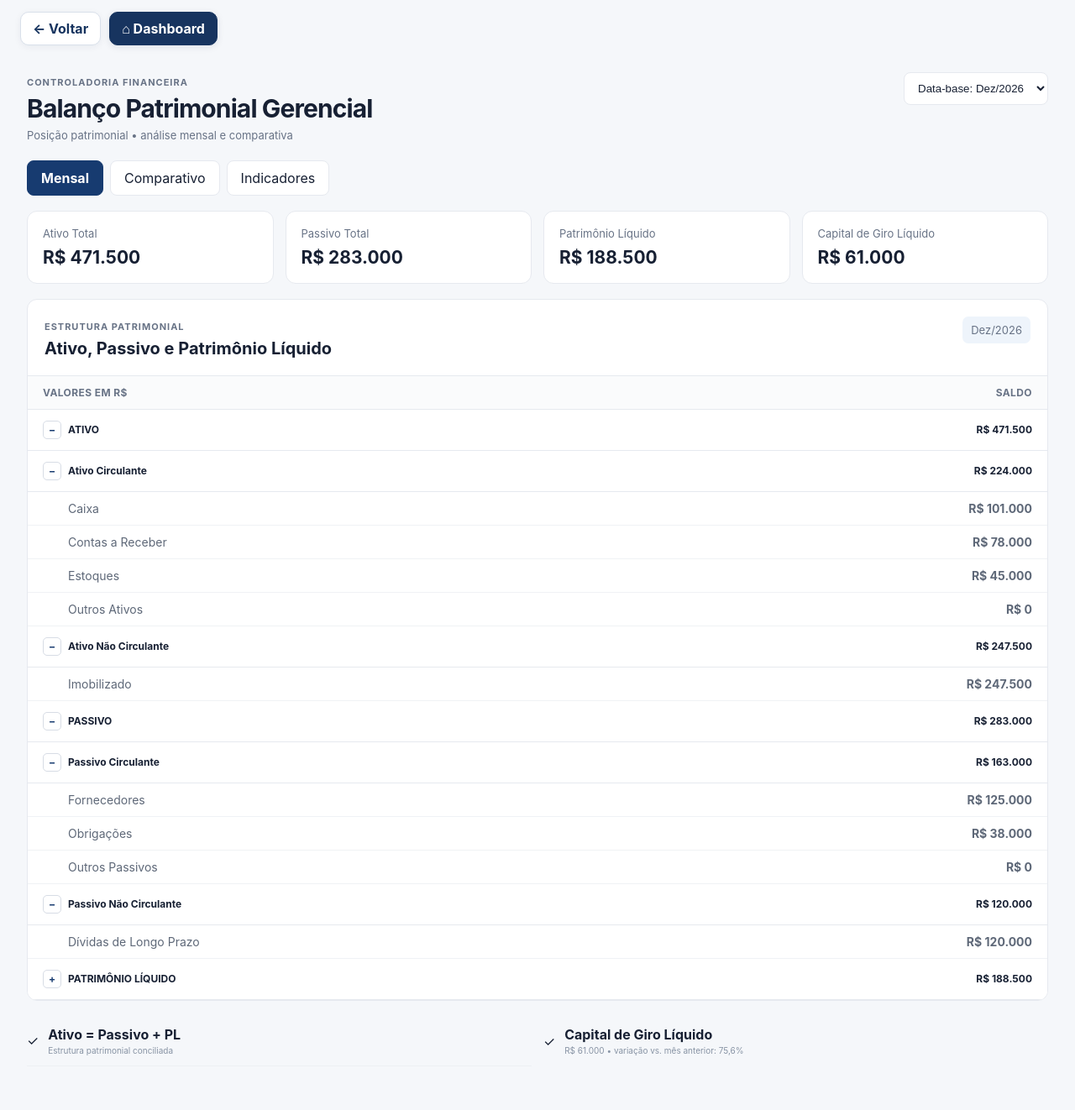
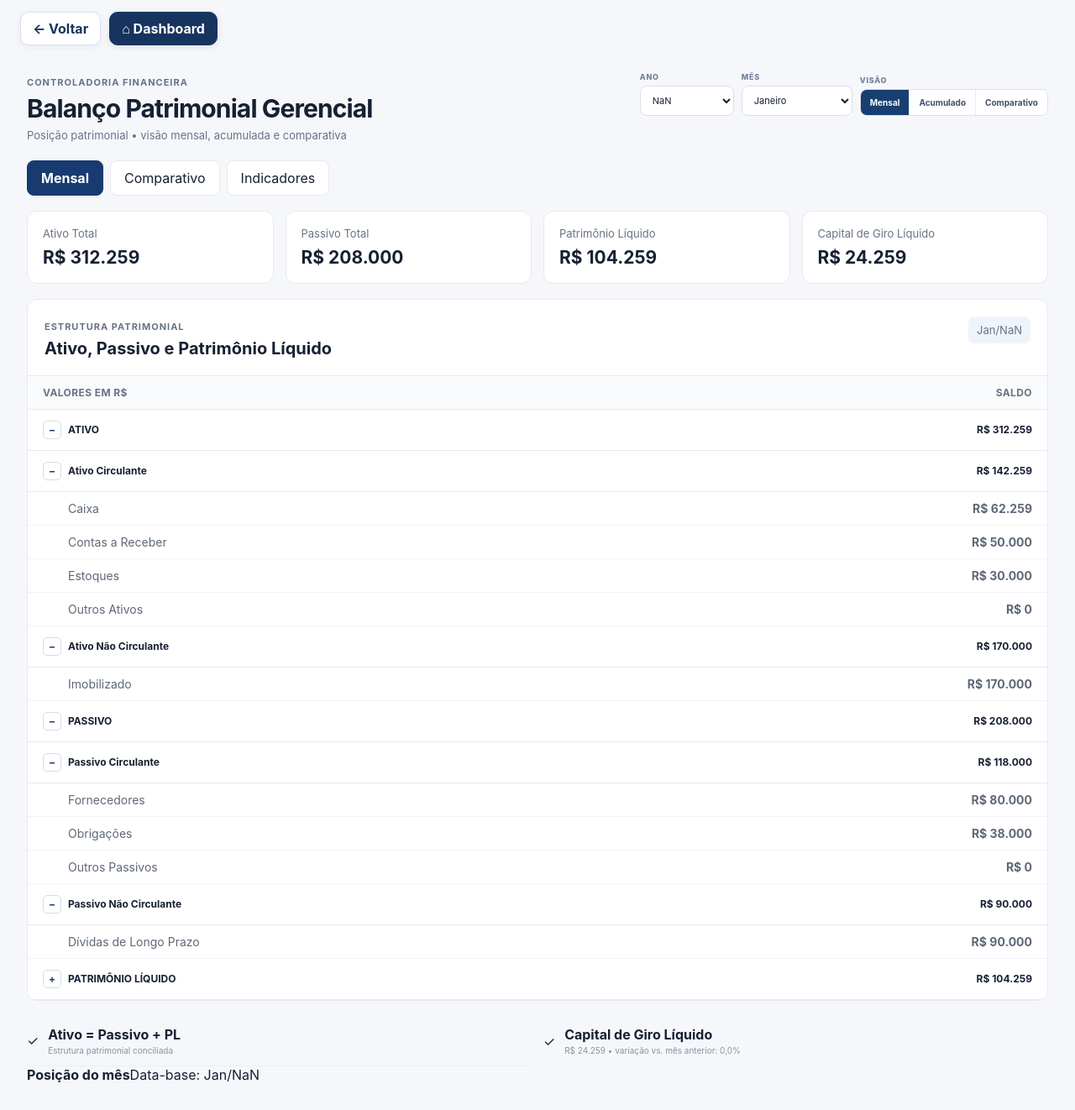
Before and after one commit to cardoso4009-byte/bp-financeiro-bi, a Next.js app: page /balanco-gerencial in a window 1280 px wide. Shown: the whole page at 84% size. Built offline with nearby package versions, Linux system fonts and the light colour scheme.

Commit message:
feat: standardize balance report period filter

```diff
--- a/app/balanco-gerencial/page.tsx
+++ b/app/balanco-gerencial/page.tsx
@@ -1,97 +1,54 @@
 'use client'
 import {useMemo, useState} from 'react'
 import {monthlyBalance} from '@/lib/monthly-data'
+import ReportPeriodFilter from '@/components/report-period-filter'
+import {DEFAULT_REPORT_PERIOD, competence, monthLabel, type ReportPeriod} from '@/lib/report-period'
 
 const brl=(n:number)=>n.toLocaleString('pt-BR',{style:'currency',currency:'BRL',maximumFractionDigits:0})
 const pct=(n:number)=>`${(n*100).toFixed(1).replace('.',',')}%`
 const months=monthlyBalance.map(m=>m.month)
+const availableYears=Array.from(new Set(months.map(x=>Number(x.slice(0,4))))).sort((a,b)=>a-b)
 
 type GroupProps={title:string;value:number;children:React.ReactNode;defaultOpen?:boolean}
-
 function Group({title,value,children,defaultOpen=true}:GroupProps){
  const[open,setOpen]=useState(defaultOpen)
  return <>
-  <tr className="group-row" onClick={()=>setOpen(!open)}>
-   <td><button className="expand-btn" aria-label={open?'Recolher':'Expandir'}>{open?'−':'+'}</button><strong>{title}</strong></td>
-   <td className="amount"><strong>{brl(value)}</strong></td>
-  </tr>
+  <tr className="group-row" onClick={()=>setOpen(!open)}><td><button className="expand-btn" aria-label={open?'Recolher':'Expandir'}>{open?'−':'+'}</button><strong>{title}</strong></td><td className="amount"><strong>{brl(value)}</strong></td></tr>
   {open&&children}
  </>
 }
-
-function Item({label,value,indent=1}:{label:string;value:number;indent?:number}){
- return <tr className="item-row"><td style={{paddingLeft: `${28+indent*20}px`}}>{label}</td><td className="amount">{brl(value)}</td></tr>
-}
-
-function Check({ok,label,value}:{ok:boolean;label:string;value:string}){
- return <div className={`check ${ok?'ok':'warning'}`}><span>{ok?'✓':'!'}</span><div><strong>{label}</strong><small>{value}</small></div></div>
-}
+function Item({label,value,indent=1}:{label:string;value:number;indent?:number}){return <tr className="item-row"><td style={{paddingLeft:`${28+indent*20}px`}}>{label}</td><td className="amount">{brl(value)}</td></tr>}
+function Check({ok,label,value}:{ok:boolean;label:string;value:string}){return <div className={`check ${ok?'ok':'warning'}`}><span>{ok?'✓':'!'}</span><div><strong>{label}</strong><small>{value}</small></div></div>}
 
 export default function BalancoGerencial(){
+ const[period,setPeriod]=useState<ReportPeriod>({...DEFAULT_REPORT_PERIOD,year:availableYears[0]??2026,month:1})
  const[mode,setMode]=useState<'mensal'|'comparativo'|'indicadores'>('mensal')
- const[base,setBase]=useState(11)
- const m=monthlyBalance[base]
- const prev=monthlyBalance[Math.max(0,base-1)]
+ const competenceKey=competence(period.year,period.month)
+ const baseIndex=Math.max(0,months.findIndex(x=>x===competenceKey))
+ const m=monthlyBalance.find(x=>x.month===competenceKey) ?? monthlyBalance[baseIndex]
+ const prev=monthlyBalance[Math.max(0,baseIndex-1)]
  const variance=(a:number,b:number)=>b!==0?(a-b)/Math.abs(b):0
  const patrimonioCheck=m.ativoTotal-(m.passivoTotal+m.pl)
  const capitalGiro=m.ativoCirculante-m.passivoCirculante
  const prevCapitalGiro=prev.ativoCirculante-prev.passivoCirculante
  const rows=useMemo(()=>[
-  ['Liquidez Corrente',m.ativoCirculante/m.passivoCirculante],
-  ['Participação do PL',m.pl/m.ativoTotal],
-  ['Endividamento',m.passivoTotal/m.ativoTotal],
-  ['Imobilização do PL',m.ativoNaoCirculante/m.pl],
-  ['Caixa / Ativo',m.caixa/m.ativoTotal]
+  ['Liquidez Corrente',m.ativoCirculante/m.passivoCirculante],['Participação do PL',m.pl/m.ativoTotal],['Endividamento',m.passivoTotal/m.ativoTotal],['Imobilização do PL',m.ativoNaoCirculante/m.pl],['Caixa / Ativo',m.caixa/m.ativoTotal]
  ],[m])
- return <main className="bp-page">
-  <div className="bp-container">
-   <header className="bp-header">
-    <div><small>CONTROLADORIA FINANCEIRA</small><h1>Balanço Patrimonial Gerencial</h1><p>Posição patrimonial • análise mensal e comparativa</p></div>
-    <select value={base} onChange={e=>setBase(Number(e.target.value))}>{months.map((x,i)=><option value={i} key={x}>Data-base: {x}/2026</option>)}</select>
-   </header>
-
-   <div className="bp-tabs">{(['mensal','comparativo','indicadores'] as const).map(x=><button key={x} className={mode===x?'active':''} onClick={()=>setMode(x)}>{x[0].toUpperCase()+x.slice(1)}</button>)}</div>
-
-   {mode==='mensal'&&<>
-    <div className="bp-summary">
-     <div><span>Ativo Total</span><strong>{brl(m.ativoTotal)}</strong></div>
-     <div><span>Passivo Total</span><strong>{brl(m.passivoTotal)}</strong></div>
-     <div><span>Patrimônio Líquido</span><strong>{brl(m.pl)}</strong></div>
-     <div><span>Capital de Giro Líquido</span><strong>{brl(capitalGiro)}</strong></div>
-    </div>
-
-    <section className="bp-card">
-     <div className="bp-card-title"><div><small>ESTRUTURA PATRIMONIAL</small><h2>Ativo, Passivo e Patrimônio Líquido</h2></div><span>{months[base]}/2026</span></div>
-     <div className="table-wrap"><table className="bp-table"><thead><tr><th>Valores em R$</th><th>Saldo</th></tr></thead><tbody>
-      <Group title="ATIVO" value={m.ativoTotal}>
-       <Group title="Ativo Circulante" value={m.ativoCirculante}>
-        <Item label="Caixa" value={m.caixa}/><Item label="Contas a Receber" value={m.contasReceber}/><Item label="Estoques" value={m.estoques}/><Item label="Outros Ativos" value={m.outrosAtivos}/>
-       </Group>
-       <Group title="Ativo Não Circulante" value={m.ativoNaoCirculante}>
-        <Item label="Imobilizado" value={m.imobilizado}/>
-       </Group>
-      </Group>
-      <Group title="PASSIVO" value={m.passivoTotal}>
-       <Group title="Passivo Circulante" value={m.passivoCirculante}>
-        <Item label="Fornecedores" value={m.fornecedores}/><Item label="Obrigações" value={m.obrigacoes}/><Item label="Outros Passivos" value={m.outrosPassivos}/>
-       </Group>
-       <Group title="Passivo Não Circulante" value={m.passivoNaoCirculante}>
-        <Item label="Dívidas de Longo Prazo" value={m.dividasLongoPrazo}/>
-       </Group>
-      </Group>
-      <Group title="PATRIMÔNIO LÍQUIDO" value={m.pl} defaultOpen={false}><Item label="Patrimônio Líquido" value={m.pl}/></Group>
-     </tbody></table></div>
-    </section>
-
-    <div className="bp-checks">
-     <Check ok={Math.abs(patrimonioCheck)<1} label="Ativo = Passivo + PL" value={Math.abs(patrimonioCheck)<1?'Estrutura patrimonial conciliada':`Diferença: ${brl(patrimonioCheck)}`}/>
-     <Check ok={Number.isFinite(capitalGiro)} label="Capital de Giro Líquido" value={`${brl(capitalGiro)} • variação vs. mês anterior: ${pct(variance(capitalGiro,prevCapitalGiro))}`}/>
-    </div>
-   </>}
-
-   {mode==='comparativo'&&<div className="bp-grid">{[['Ativo Total',m.ativoTotal,prev.ativoTotal],['Passivo Total',m.passivoTotal,prev.passivoTotal],['Patrimônio Líquido',m.pl,prev.pl],['Capital de Giro Líquido',capitalGiro,prevCapitalGiro]].map(([label,value,previous])=><div className="metric-card" key={label as string}><span>{label}</span><h2>{brl(value as number)}</h2><small>vs. mês anterior: {variance(value as number,previous as number)>=0?'+':''}{pct(variance(value as number,previous as number))}</small></div>)}</div>}
-
-   {mode==='indicadores'&&<div className="indicator-grid">{rows.map(([label,value])=><div className="metric-card" key={label as string}><span>{label}</span><h2>{label==='Liquidez Corrente'?(value as number).toFixed(2):pct(value as number)}</h2><small>Data-base: {months[base]}/2026</small></div>)}<div className="metric-card"><span>Capital de Giro Líquido</span><h2>{brl(capitalGiro)}</h2><small>Ativo Circulante − Passivo Circulante</small></div></div>}
-  </div>
- </main>
+ const viewLabel=period.view==='acumulado'?'Posição até o mês selecionado':period.view==='comparativo'?'Comparação com período anterior':'Posição do mês'
+ return <main className="bp-page"><div className="bp-container">
+  <header className="bp-header"><div><small>CONTROLADORIA FINANCEIRA</small><h1>Balanço Patrimonial Gerencial</h1><p>Posição patrimonial • visão mensal, acumulada e comparativa</p></div><ReportPeriodFilter value={period} onChange={setPeriod} years={availableYears}/></header>
+  <div className="bp-tabs">{(['mensal','comparativo','indicadores'] as const).map(x=><button key={x} className={mode===x?'active':''} onClick={()=>setMode(x)}>{x[0].toUpperCase()+x.slice(1)}</button>)}</div>
+  {mode==='mensal'&&<>
+   <div className="bp-summary"><div><span>Ativo Total</span><strong>{brl(m.ativoTotal)}</strong></div><div><span>Passivo Total</span><strong>{brl(m.passivoTotal)}</strong></div><div><span>Patrimônio Líquido</span><strong>{brl(m.pl)}</strong></div><div><span>Capital de Giro Líquido</span><strong>{brl(capitalGiro)}</strong></div></div>
+   <section className="bp-card"><div className="bp-card-title"><div><small>ESTRUTURA PATRIMONIAL</small><h2>Ativo, Passivo e Patrimônio Líquido</h2></div><span>{monthLabel(period.month)}/{period.year}</span></div><div className="table-wrap"><table className="bp-table"><thead><tr><th>Valores em R$</th><th>Saldo</th></tr></thead><tbody>
+    <Group title="ATIVO" value={m.ativoTotal}><Group title="Ativo Circulante" value={m.ativoCirculante}><Item label="Caixa" value={m.caixa}/><Item label="Contas a Receber" value={m.contasReceber}/><Item label="Estoques" value={m.estoques}/><Item label="Outros Ativos" value={m.outrosAtivos}/></Group><Group title="Ativo Não Circulante" value={m.ativoNaoCirculante}><Item label="Imobilizado" value={m.imobilizado}/></Group></Group>
+    <Group title="PASSIVO" value={m.passivoTotal}><Group title="Passivo Circulante" value={m.passivoCirculante}><Item label="Fornecedores" value={m.fornecedores}/><Item label="Obrigações" value={m.obrigacoes}/><Item label="Outros Passivos" value={m.outrosPassivos}/></Group><Group title="Passivo Não Circulante" value={m.passivoNaoCirculante}><Item label="Dívidas de Longo Prazo" value={m.dividasLongoPrazo}/></Group></Group>
+    <Group title="PATRIMÔNIO LÍQUIDO" value={m.pl} defaultOpen={false}><Item label="Patrimônio Líquido" value={m.pl}/></Group>
+   </tbody></table></div></section>
+   <div className="bp-checks"><Check ok={Math.abs(patrimonioCheck)<1} label="Ativo = Passivo + PL" value={Math.abs(patrimonioCheck)<1?'Estrutura patrimonial conciliada':`Diferença: ${brl(patrimonioCheck)}`}/><Check ok={Number.isFinite(capitalGiro)} label="Capital de Giro Líquido" value={`${brl(capitalGiro)} • variação vs. mês anterior: ${pct(variance(capitalGiro,prevCapitalGiro))}`}/></div>
+   <div className="report-period-context"><strong>{viewLabel}</strong><span>Data-base: {monthLabel(period.month)}/{period.year}</span></div>
+  </>}
+  {mode==='comparativo'&&<div className="bp-grid">{[['Ativo Total',m.ativoTotal,prev.ativoTotal],['Passivo Total',m.passivoTotal,prev.passivoTotal],['Patrimônio Líquido',m.pl,prev.pl],['Capital de Giro Líquido',capitalGiro,prevCapitalGiro]].map(([label,value,previous])=><div className="metric-card" key={label as string}><span>{label}</span><h2>{brl(value as number)}</h2><small>vs. período anterior: {variance(value as number,previous as number)>=0?'+':''}{pct(variance(value as number,previous as number))}</small></div>)}</div>}
+  {mode==='indicadores'&&<div className="indicator-grid">{rows.map(([label,value])=><div className="metric-card" key={label as string}><span>{label}</span><h2>{label==='Liquidez Corrente'?(value as number).toFixed(2):pct(value as number)}</h2><small>Data-base: {monthLabel(period.month)}/{period.year}</small></div>)}<div className="metric-card"><span>Capital de Giro Líquido</span><h2>{brl(capitalGiro)}</h2><small>Ativo Circulante − Passivo Circulante</small></div></div>}
+ </div></main>
 }
```
